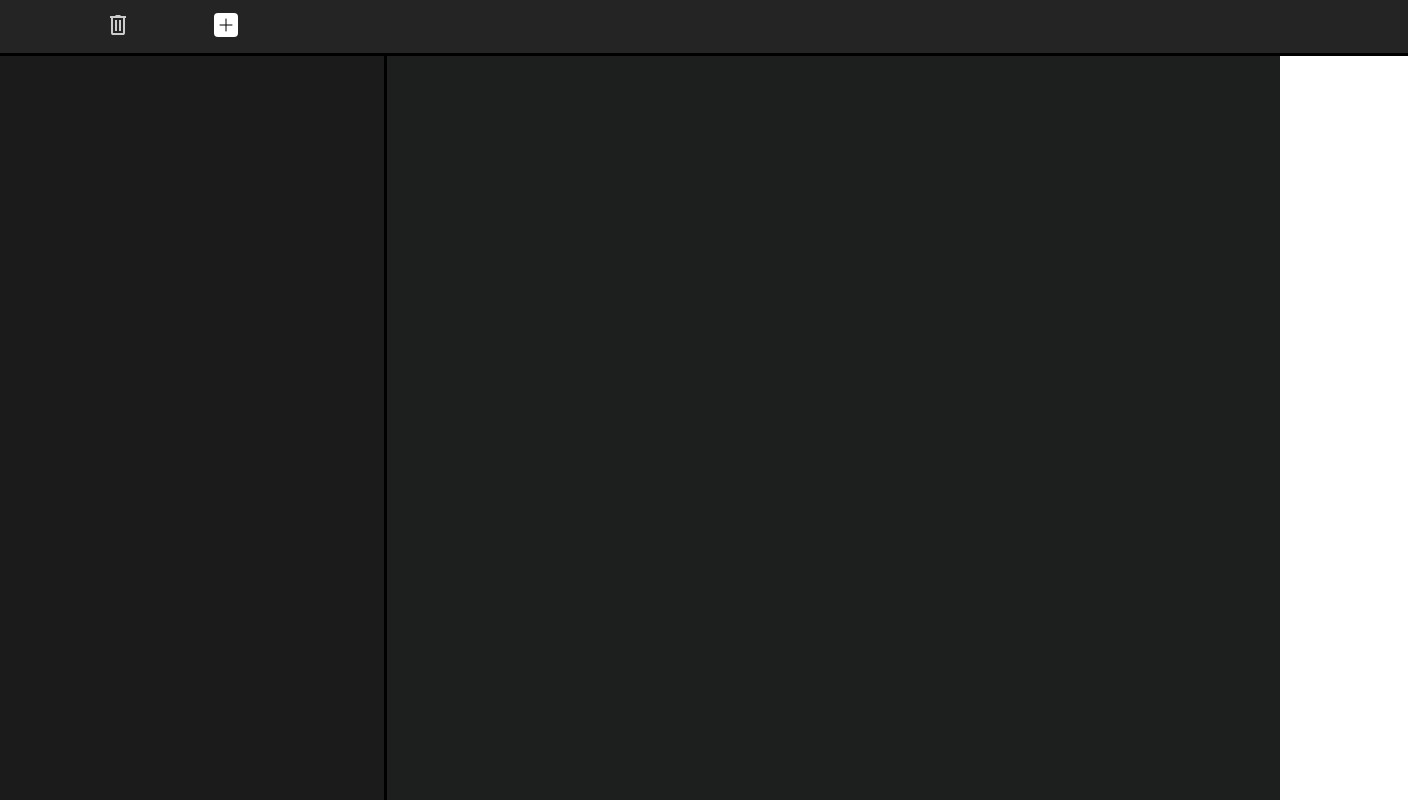
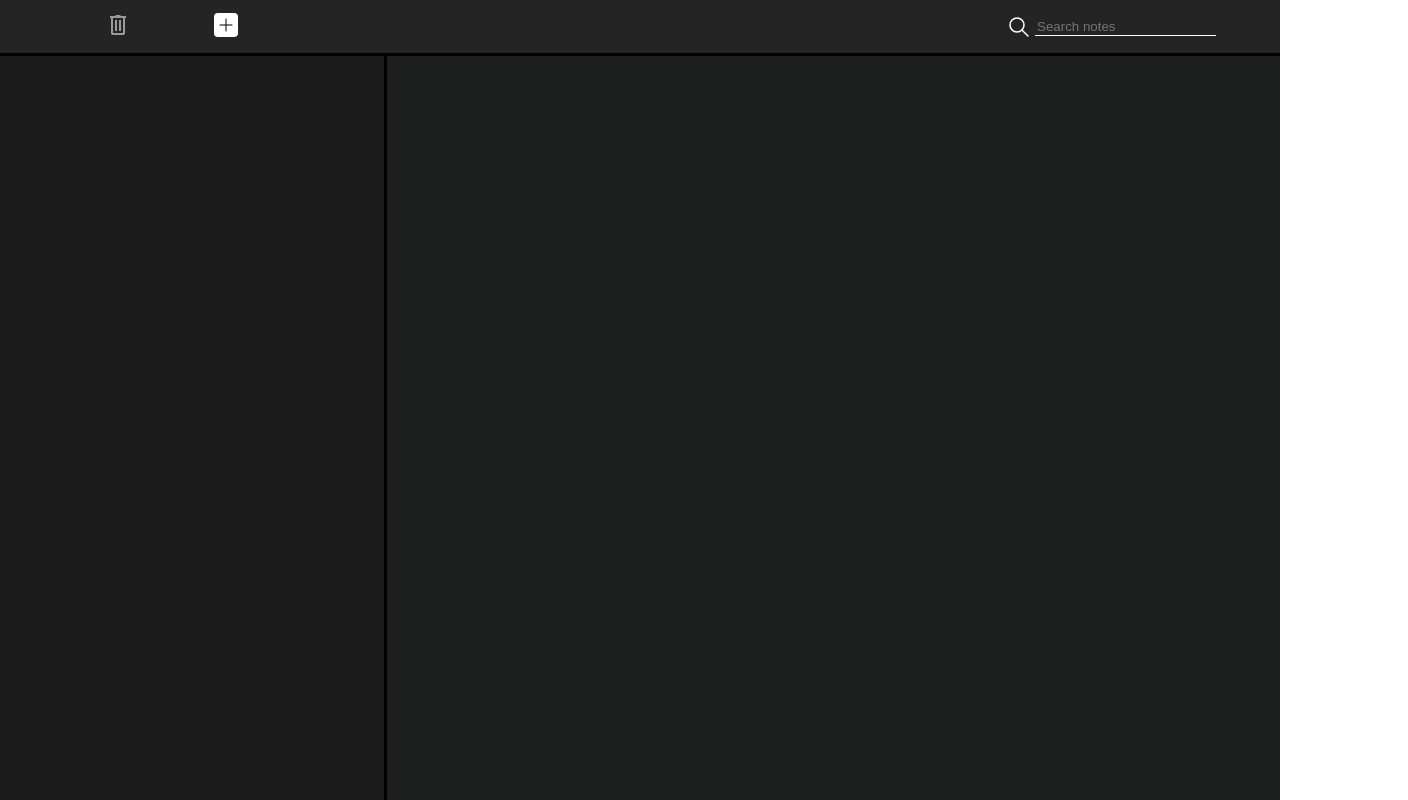
Before and after one commit to loqumi/Notes, a React (Create React App) app: page / in a window 1280 px wide. Shown: the top 800 px of the page, 1408 px wide, since content can reach past the window. Built offline with nearby package versions, Linux system fonts and the light colour scheme.

Commit message:
added search function

```diff
--- a/src/components/Navbar.tsx
+++ b/src/components/Navbar.tsx
@@ -1,11 +1,11 @@
-import { TrashIcon } from "../icons";
-import { addIcon } from "../icons";
-import React, { useContext } from "react";
+import {searchIcon, TrashIcon, addIcon} from "../icons";
+import React, {useContext, useState} from "react";
 import { NotesContext } from "./NotesContext";
 import styles from "../styles/Navbar.module.css"
 
 function Navbar() {
-    const { selectedNote, deleteNote, addNote, selectNote } = useContext(NotesContext);
+    const { selectedNote, deleteNote, addNote, selectNote, searchNotes } = useContext(NotesContext);
+    const [searchQuery, setSearchQuery] = useState("");
 
     const handleDelete = () => {
         if (selectedNote) {
@@ -24,15 +24,32 @@ function Navbar() {
         addNote(note);
         selectNote(note);
     };
+    const handleSearchChange = (event: React.ChangeEvent<HTMLInputElement>) => {
+        const query = event.target.value;
+        setSearchQuery(query);
+        searchNotes(query);
+    };
 
     return (
         <header className={styles.toolbar}>
-            <button onClick={handleDelete} disabled={!selectedNote}>
-                <img src={TrashIcon} alt="delete" className={styles.icon} />
-            </button>
-            <button onClick={handleAddNote}>
-                <img src={addIcon} alt="add" className={styles.icon} />
-            </button>
+            <div className={styles.group}>
+                <button onClick={handleDelete} disabled={!selectedNote}>
+                    <img src={TrashIcon} alt="delete" className={`${styles.icon} ${!selectedNote ? styles.disable : ""}`} />
+                </button>
+                <button onClick={handleAddNote}>
+                    <img src={addIcon} alt="add" className={styles.icon} />
+                </button>
+            </div>
+            <div className={styles.group}>
+                <img src={searchIcon} alt="add" className={styles.icon} />
+                <input
+                    className={styles.search}
+                    type="text"
+                    value={searchQuery}
+                    onChange={handleSearchChange}
+                    placeholder="Search notes"
+                />
+            </div>
         </header>
     )
 }
--- a/src/components/NotesContext.tsx
+++ b/src/components/NotesContext.tsx
@@ -13,6 +13,7 @@ interface NotesContextType {
     deleteNote: (noteId: string) => void;
     updateNote: (noteId: string, payload: Partial<Note>) => void;
     addNote: (note: Note) => void;
+    searchNotes: (query: string) => void;
 }
 
 export const NotesContext = createContext<NotesContextType>({
@@ -22,6 +23,7 @@ export const NotesContext = createContext<NotesContextType>({
     deleteNote: () => {},
     updateNote: () => {},
     addNote: () => {},
+    searchNotes: () => {},
 });
 
 interface NotesProviderProps {
@@ -126,6 +128,27 @@ export const NotesProvider: React.FC<NotesProviderProps> = ({ children }) => {
             };
         }
     };
+    const searchNotes = (query: string) => {
+        if (database) {
+            const transaction = database.transaction('notes', 'readonly');
+            const objectStore = transaction.objectStore('notes');
+            const getAllRequest = objectStore.getAll();
+
+            getAllRequest.onsuccess = () => {
+                const allNotes = getAllRequest.result;
+                const filteredNotes = allNotes.filter(
+                    (note) =>
+                        note.title.toLowerCase().includes(query.toLowerCase()) ||
+                        note.content.toLowerCase().includes(query.toLowerCase())
+                );
+                setNotes(filteredNotes);
+            };
+
+            getAllRequest.onerror = () => {
+                console.error('IndexedDB search error:', getAllRequest.error);
+            };
+        }
+    };
 
     return (
         <NotesContext.Provider
@@ -136,6 +159,7 @@ export const NotesProvider: React.FC<NotesProviderProps> = ({ children }) => {
                 deleteNote,
                 updateNote,
                 addNote,
+                searchNotes,
             }}
         >
             {children}
--- a/src/icons/index.ts
+++ b/src/icons/index.ts
@@ -1,5 +1,6 @@
 import TrashIcon from "./trashIcon.svg"
 import addIcon from "./addIcon.svg"
+import searchIcon from "./searchIcon.svg"
 
 export {
     TrashIcon
@@ -7,3 +8,6 @@ export {
 export {
     addIcon
 }
+export {
+    searchIcon
+}
--- a/src/styles/ListItem.module.css
+++ b/src/styles/ListItem.module.css
@@ -4,6 +4,8 @@
     padding: 16px;
     transition: .3s;
     cursor: pointer;
+    overflow: hidden;
+    text-overflow: ellipsis;
 }
 .list_item:hover {
     background: rgba(122, 121, 121, 0.56);
--- a/src/styles/Navbar.module.css
+++ b/src/styles/Navbar.module.css
@@ -1,6 +1,8 @@
 .toolbar {
-    padding: 8px 64px;
-    border-bottom: 3px solid black;
+    display: flex;
+    justify-content: space-between;
+    padding: 8px 0;
+    border-bottom: 3px solid rgb(0, 0, 0);
 }
 .toolbar button {
     margin: 0 32px;
@@ -16,6 +18,47 @@ button {
     padding: 4px;
     transition: .3s;
 }
+.group {
+    display: flex;
+    justify-content: center;
+    align-items: center;
+    padding: 0 64px;
+}
+.search {
+    background: #242424;
+    border: none;
+    outline:none;
+    border-bottom: 1px solid white;
+}
 button:hover .icon{
     background: rgba(126, 125, 125, 0.35);
 }
+.icon.disable {
+    opacity: .7;
+}
+button:hover .icon.disable {
+    background: none;
+    cursor: not-allowed;
+}
+@media (max-width: 600px) {
+    .group {
+        padding: 0 10px;
+    }
+}
+@media (max-width: 480px) {
+    .group {
+        padding: 0 8px;
+    }
+    .toolbar button {
+        margin: 0 8px;
+    }
+}
+
+@media (max-width: 320px) {
+    .group {
+        padding: 0 8px;
+    }
+    .toolbar button {
+        margin: 0 2px;
+    }
+}
```
Also changed, not shown: src/icons/searchIcon.svg (added).
